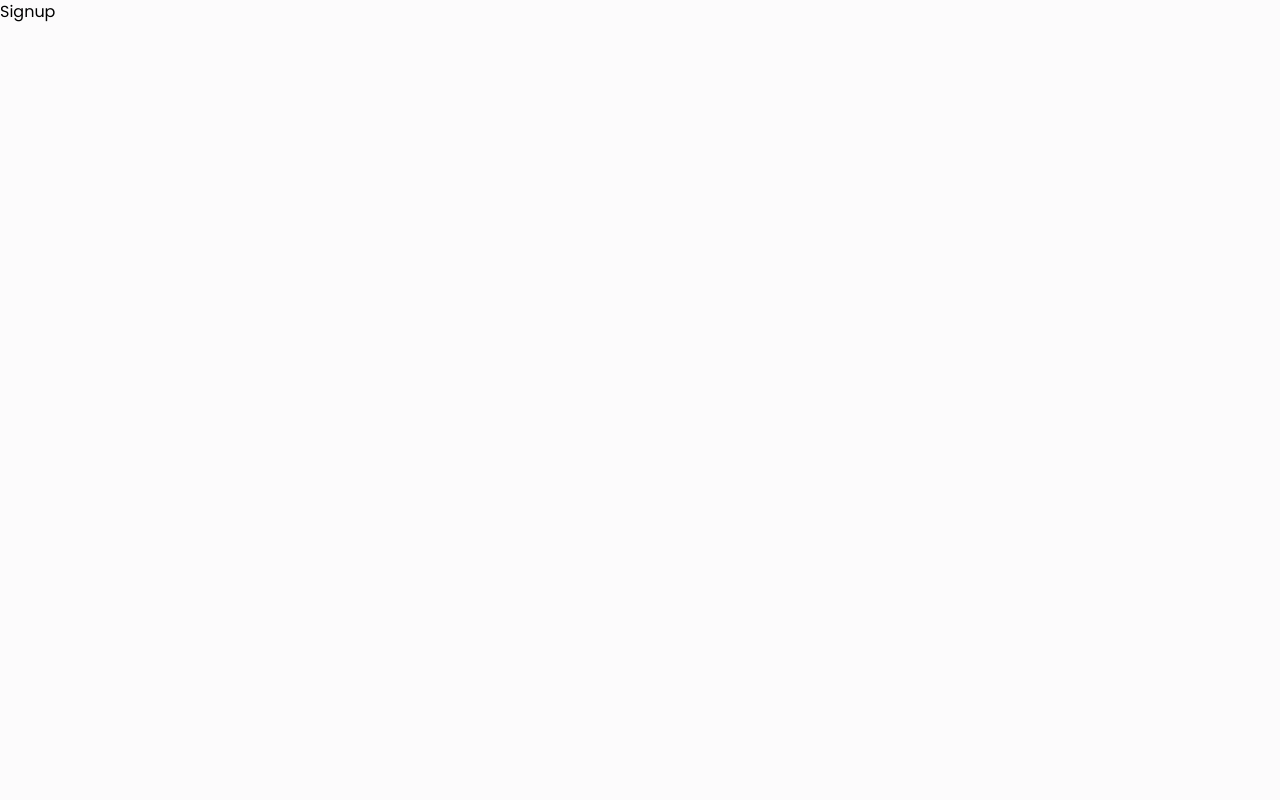
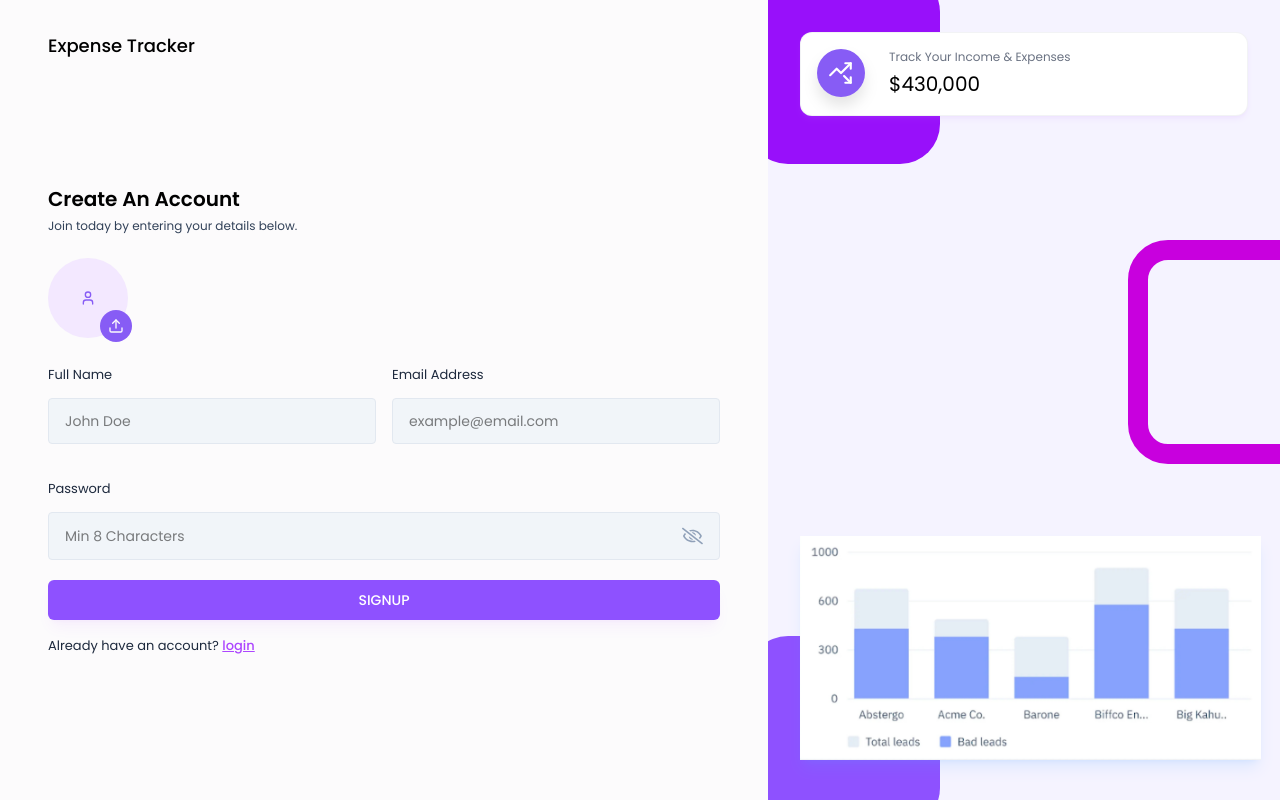
Before and after one commit to Shema-arsene/MERN-expense-tracker, a React (Vite) app in the folder frontend/: page /Signup in a window 1280 px wide. Built offline with nearby package versions, Linux system fonts and the light colour scheme.

Commit message:
Implement register page

```diff
--- /dev/null
+++ b/frontend/src/components/layout/inputs/ProfilePhotoSelector.jsx
@@ -0,0 +1,73 @@
+import React, { useRef, useState } from "react"
+import { LuUser, LuUpload, LuTrash } from "react-icons/lu"
+
+const ProfilePhotoSelector = ({ image, setImage }) => {
+  const inputRef = useRef(null)
+  const [previewURL, setPreviewURL] = useState(null)
+
+  const handleImageChange = (event) => {
+    const file = event.target.files[0]
+
+    if (file) {
+      // Update the image state
+      setImage(file)
+
+      //   Generate preview URL from the file
+      const preview = URL.createObjectURL(file)
+      setPreviewURL(preview)
+    }
+    // e.preventDefault()
+  }
+
+  const handleRemoveImage = () => {
+    setImage(null)
+    setPreviewURL(null)
+  }
+
+  const onChooseFile = () => {
+    inputRef.current.click()
+  }
+
+  return (
+    <section className="flex justidy-center mb-6">
+      <input
+        type="file"
+        accept="image/*"
+        ref={inputRef}
+        onChange={handleImageChange}
+        className="hidden"
+      />
+
+      {!image ? (
+        <div className="w-20 h-20 flex items-center justify-center bg-purple-100 rounded-full relative">
+          <LuUser className="text-[#875cf5]" />
+
+          <button
+            type="button"
+            onClick={onChooseFile}
+            className="h-8 w-8 flex items-center justify-center bg-[#875cf5] rounded-full absolute -bottom-1 -right-1"
+          >
+            <LuUpload className="text-[#fcfbfc] cursor-pointer" />
+          </button>
+        </div>
+      ) : (
+        <div className="relative">
+          <img
+            src={previewURL}
+            alt="profile photo"
+            className="w-20 h-20 rounded-full object-cover"
+          />
+          <button
+            type="button"
+            onClick={handleRemoveImage}
+            className="h-8 w-8 flex items-center justify-center bg-red-500 text-white rounded-full absolute -bottom-1 -right-1"
+          >
+            <LuTrash className="cursor-pointer" />
+          </button>
+        </div>
+      )}
+    </section>
+  )
+}
+
+export default ProfilePhotoSelector
--- a/frontend/src/pages/Auth/Login.jsx
+++ b/frontend/src/pages/Auth/Login.jsx
@@ -1,8 +1,7 @@
 import React, { useState } from "react"
 import AuthLayout from "../../components/layout/AuthLayout"
-import { useNavigate } from "react-router-dom"
+import { useNavigate, Link } from "react-router-dom"
 import Input from "../../components/layout/inputs/Input"
-import { Link } from "react-router-dom"
 import { validateEmail } from "../../utils/helper"
 
 const Login = () => {
@@ -21,7 +20,7 @@
       return
     }
     if (!password) {
-      setError("Please enter a valid email address.")
+      setError("Please enter a password.")
       return
     }
 
@@ -38,7 +37,7 @@
           Please enter your details to login
         </p>
 
-        <form action="" onSubmit={handleLogin}>
+        <form onSubmit={handleLogin}>
           <Input
             value={email}
             onChange={({ target }) => setEmail(target.value)}
--- a/frontend/src/pages/Auth/Signup.jsx
+++ b/frontend/src/pages/Auth/Signup.jsx
@@ -1,7 +1,102 @@
-import React from "react"
+import React, { useState } from "react"
+import AuthLayout from "../../components/layout/AuthLayout"
+import { useNavigate, Link } from "react-router-dom"
+import Input from "../../components/layout/inputs/Input"
+import { validateEmail } from "../../utils/helper"
+import ProfilePhotoSelector from "../../components/layout/inputs/ProfilePhotoSelector"
 
 const Signup = () => {
-  return <div>Signup</div>
+  const [profilePic, setProfilePic] = useState(null)
+  const [fullName, setFullName] = useState("")
+  const [email, setEmail] = useState("")
+  const [password, setPassword] = useState("")
+
+  const [error, setError] = useState(null)
+
+  // Handle Signup form submit
+
+  const handleSignup = (e) => {
+    e.preventDefault()
+
+    let profileImageURL = ""
+
+    if (!fullName) {
+      setError("Please enter your full name")
+      return
+    }
+
+    if (!validateEmail(email)) {
+      setError("Please enter a valid email address.")
+      return
+    }
+    if (!password) {
+      setError("Please enter a password.")
+      return
+    }
+
+    setError("")
+
+    // Signup API Call
+  }
+
+  return (
+    <AuthLayout>
+      <div className="lg:w-[100%] h-auto md:h-full mt-10 md:mt-0 flex flex-col  justify-center">
+        <h3 className="text-xl font-semibold text-black">Create An Account</h3>
+        <p className="text-xs text-slate-700 mt-[5px] mb-6">
+          Join today by entering your details below.
+        </p>
+
+        <form onSubmit={handleSignup}>
+          <ProfilePhotoSelector image={profilePic} setImage={setProfilePic} />
+
+          <div className="grid grid-cols-1 md:grid-cols-2 gap-4 ">
+            <Input
+              value={fullName}
+              onChange={({ target }) => setFullName(target.value)}
+              label="Full Name"
+              placeholder="John Doe"
+              type="text"
+            />
+
+            <Input
+              value={email}
+              onChange={({ target }) => setEmail(target.value)}
+              label="Email Address"
+              placeholder="example@email.com"
+              type="text"
+            />
+
+            <div className="col-span-2">
+              <Input
+                value={password}
+                onChange={({ target }) => setPassword(target.value)}
+                label="Password"
+                placeholder="Min 8 Characters"
+                type="password"
+              />
+            </div>
+          </div>
+
+          {error && <p className="text-red-500 text-xs pb-2.5">{error}</p>}
+
+          <button type="submit" className="btn-primary">
+            SIGNUP
+          </button>
+
+          <p className="text-[13px] text-slate-800 mt-3">
+            Already have an account?{" "}
+            <Link
+              to="/login"
+              className="font-medium underline text-purple-500 hover:text-violet-500"
+            >
+              login
+            </Link>
+          </p>
+        </form>
+      </div>
+    </AuthLayout>
+  )
 }
 
 export default Signup
```
